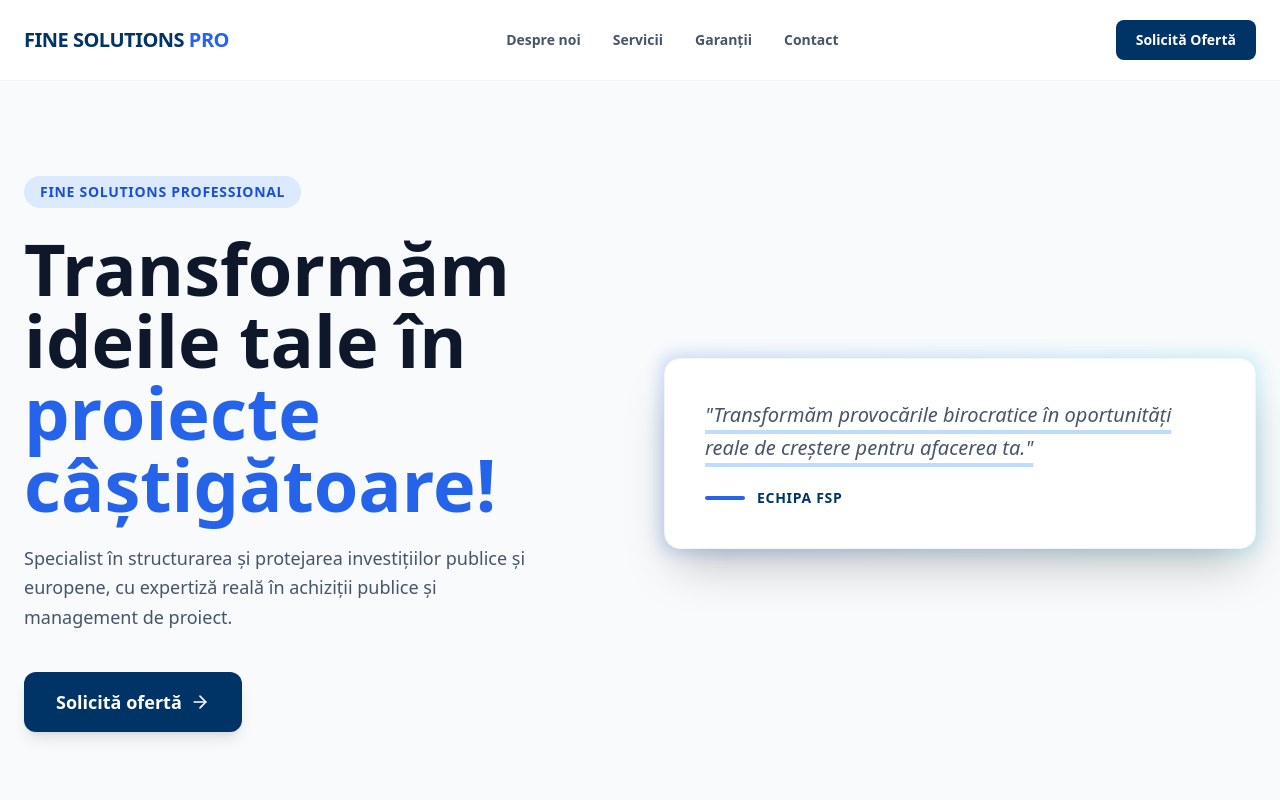
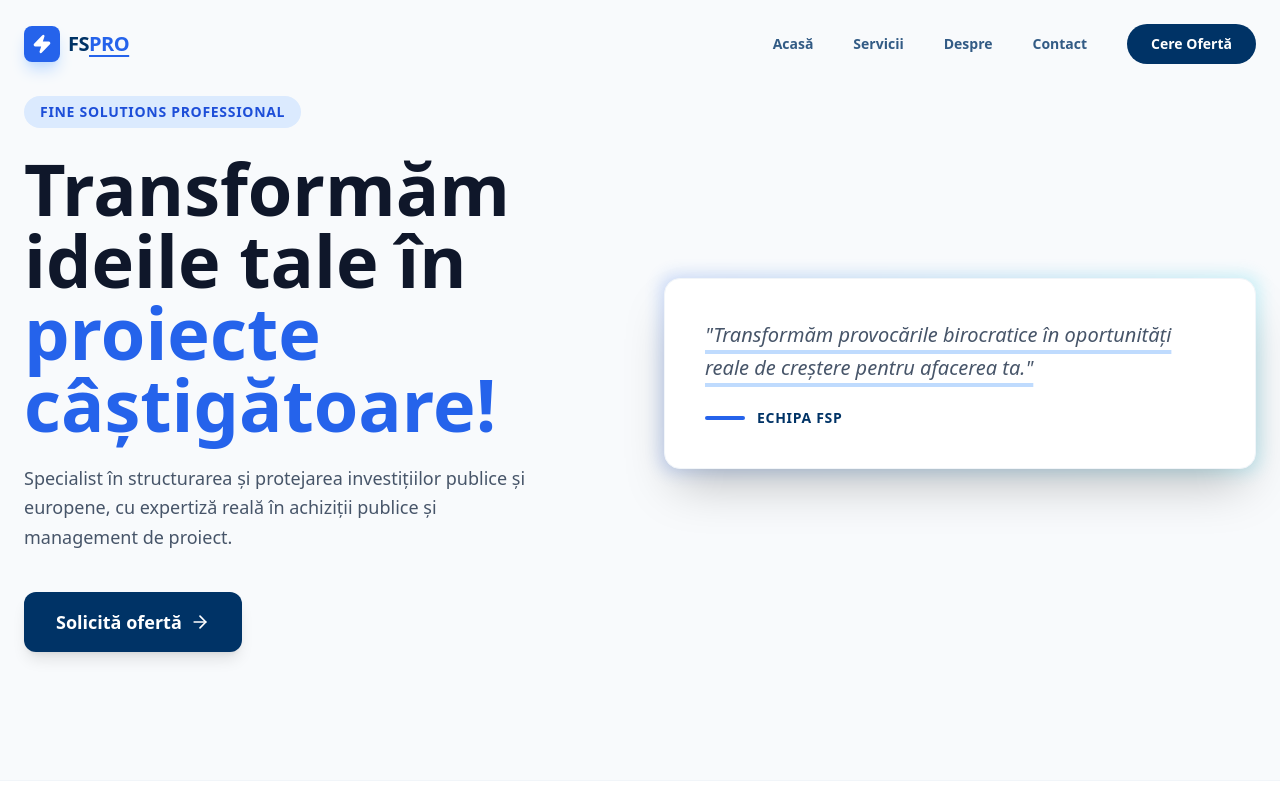
Before and after one commit to evialbert/FSPro, a Next.js app: page / in a window 1280 px wide. Shown: the top 800 px of the page. Built offline with nearby package versions, Linux system fonts and the light colour scheme.

Commit message:
Navbar modern adaugat

```diff
--- a/app/layout.tsx
+++ b/app/layout.tsx
@@ -1,8 +1,8 @@
 import './globals.css';
-import Link from 'next/link';
 import { Metadata } from 'next';
+import Navbar from "@/components/Navbar";
 
-// 1. Definim setările pentru SEO (Titlul care apare în tab-ul browserului)
+// 1. Setări SEO
 export const metadata: Metadata = {
   title: 'Fine Solutions Pro | Consultanță Achiziții și Finanțări',
   description: 'Expertiză în achiziții publice, SEAP și finanțări nerambursabile.',
@@ -11,42 +11,22 @@ export const metadata: Metadata = {
 export default function RootLayout({ children }: { children: React.ReactNode }) {
   return (
     <html lang="ro" className="scroll-smooth">
-      <body className="antialiased font-sans text-slate-900">
-        {/* Navbar-ul - Fixat deasupra tuturor paginilor */}
-        <nav className="fixed w-full z-50 bg-white/80 backdrop-blur-md border-b border-slate-100">
-          <div className="max-w-7xl mx-auto px-6 h-20 flex items-center justify-between">
+      <body className="antialiased font-sans text-slate-900 bg-white">
 
-            {/* Logo */}
-            <Link href="/" className="text-xl font-black text-fineBlue tracking-tight">
-              FINE SOLUTIONS <span className="text-blue-600">PRO</span>
-            </Link>
+        {/* Folosim componenta Navbar nouă care are și meniu de mobil inclus */}
+        <Navbar />
 
-            {/* Link-uri Navigare (Vizibile doar pe Desktop) */}
-            <div className="hidden md:flex gap-8 text-sm font-semibold text-slate-600">
-              <Link href="/despre" className="hover:text-blue-600 transition-colors">Despre noi</Link>
-              <Link href="/servicii" className="hover:text-blue-600 transition-colors">Servicii</Link>
-              <Link href="/garantii" className="hover:text-blue-600 transition-colors">Garanții</Link>
-              <Link href="/contact" className="hover:text-blue-600 transition-colors">Contact</Link>
-            </div>
+        {/* Zona de conținut (pt-20 asigură că textul nu intră sub Navbar-ul fixat) */}
+        <main className="min-h-screen">
+          {children}
+        </main>
 
-            {/* Buton Acțiune */}
-            <Link
-              href="/contact"
-              className="bg-fineBlue text-white px-5 py-2.5 rounded-lg text-sm font-bold hover:bg-blue-900 hover:shadow-lg hover:-translate-y-0.5 transition-all duration-200"
-            >
-              Solicită Ofertă
-            </Link>
-          </div>
-        </nav>
-
-        {/* Zona de conținut a paginilor (Home, Contact, etc.) */}
-        <div className="pt-20">
-          {children}
-        </div>
-
-        {/* Footer (Opțional, adăugat pentru profesionalism) */}
+        {/* Footer profesional */}
         <footer className="bg-slate-50 border-t border-slate-200 py-12 px-6">
           <div className="max-w-7xl mx-auto text-center">
+            <div className="mb-4 font-black text-[#003366]">
+              FINE SOLUTIONS <span className="text-blue-600">PRO</span>
+            </div>
             <p className="text-sm text-slate-500">
               © {new Date().getFullYear()} Fine Solutions Professional. Toate drepturile rezervate.
             </p>
--- /dev/null
+++ b/components/Navbar.tsx
@@ -0,0 +1,100 @@
+"use client";
+
+import { useState, useEffect } from "react";
+import Link from "next/link";
+import { Menu, X, ChevronRight, Zap } from "lucide-react";
+import { motion, AnimatePresence } from "framer-motion";
+
+const navLinks = [
+  { name: "Acasă", href: "/" },
+  { name: "Servicii", href: "/servicii" },
+  { name: "Despre", href: "/despre" },
+  { name: "Contact", href: "/contact" },
+];
+
+export default function Navbar() {
+  const [isOpen, setIsOpen] = useState(false);
+  const [scrolled, setScrolled] = useState(false);
+
+  // Detectăm scroll-ul pentru a schimba stilul navbar-ului
+  useEffect(() => {
+    const handleScroll = () => setScrolled(window.scrollY > 20);
+    window.addEventListener("scroll", handleScroll);
+    return () => window.removeEventListener("scroll", handleScroll);
+  }, []);
+
+  return (
+    <nav className={`fixed w-full z-[100] transition-all duration-300 ${
+      scrolled ? "bg-white/90 backdrop-blur-md py-3 shadow-sm" : "bg-transparent py-6"
+    }`}>
+      <div className="max-w-7xl mx-auto px-6 flex justify-between items-center">
+
+        {/* LOGO */}
+        <Link href="/" className="flex items-center gap-2 group">
+          <div className="bg-blue-600 p-2 rounded-lg group-hover:rotate-12 transition-transform shadow-lg shadow-blue-200">
+            <Zap size={20} className="text-white fill-white" />
+          </div>
+          <span className="text-xl font-black tracking-tight text-[#003366]">
+            FS<span className="text-blue-600 underline decoration-2 underline-offset-4">PRO</span>
+          </span>
+        </Link>
+
+        {/* DESKTOP LINKS */}
+        <div className="hidden md:flex items-center gap-10">
+          {navLinks.map((link) => (
+            <Link
+              key={link.name}
+              href={link.href}
+              className="text-sm font-bold text-[#003366]/80 hover:text-blue-600 transition-all hover:-translate-y-0.5"
+            >
+              {link.name}
+            </Link>
+          ))}
+          <Link
+            href="/contact"
+            className="bg-[#003366] text-white px-6 py-2.5 rounded-full text-sm font-black hover:bg-blue-600 hover:shadow-xl hover:shadow-blue-200 transition-all active:scale-95"
+          >
+            Cere Ofertă
+          </Link>
+        </div>
+
+        {/* MOBILE BUTTON */}
+        <button className="md:hidden text-[#003366]" onClick={() => setIsOpen(!isOpen)}>
+          {isOpen ? <X size={28} /> : <Menu size={28} />}
+        </button>
+      </div>
+
+      {/* MOBILE MENU */}
+      <AnimatePresence>
+        {isOpen && (
+          <motion.div
+            initial={{ opacity: 0, height: 0 }}
+            animate={{ opacity: 1, height: "auto" }}
+            exit={{ opacity: 0, height: 0 }}
+            className="md:hidden bg-white border-t border-slate-100 overflow-hidden"
+          >
+            <div className="flex flex-col p-6 gap-6">
+              {navLinks.map((link) => (
+                <Link
+                  key={link.name}
+                  href={link.href}
+                  onClick={() => setIsOpen(false)}
+                  className="flex justify-between items-center text-lg font-bold text-[#003366]"
+                >
+                  {link.name} <ChevronRight size={20} className="text-blue-600" />
+                </Link>
+              ))}
+              <Link
+                href="/contact"
+                onClick={() => setIsOpen(false)}
+                className="bg-blue-600 text-white w-full py-4 rounded-xl text-center font-black shadow-lg"
+              >
+                Cere Ofertă
+              </Link>
+            </div>
+          </motion.div>
+        )}
+      </AnimatePresence>
+    </nav>
+  );
+}
--- a/package.json
+++ b/package.json
@@ -13,6 +13,7 @@
     "@hookform/resolvers": "^3.10.0",
     "@react-email/render": "^2.0.4",
     "clsx": "^2.1.1",
+    "framer-motion": "^12.38.0",
     "lucide-react": "^0.468.0",
     "next": "15.1.0",
     "react": "^19.0.0",
```
Also changed, not shown: 1 other file (tests, documents, lock files or other folders).
